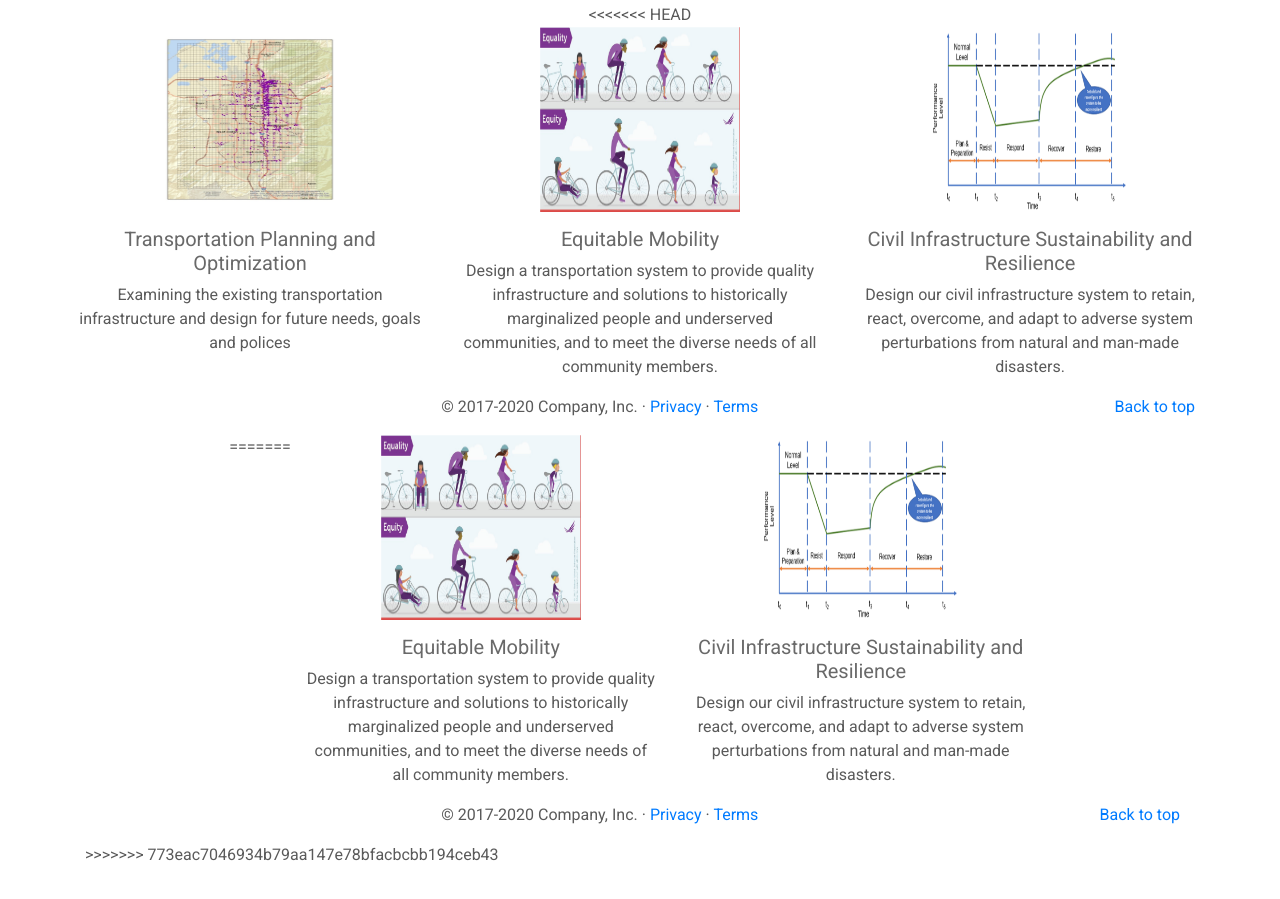
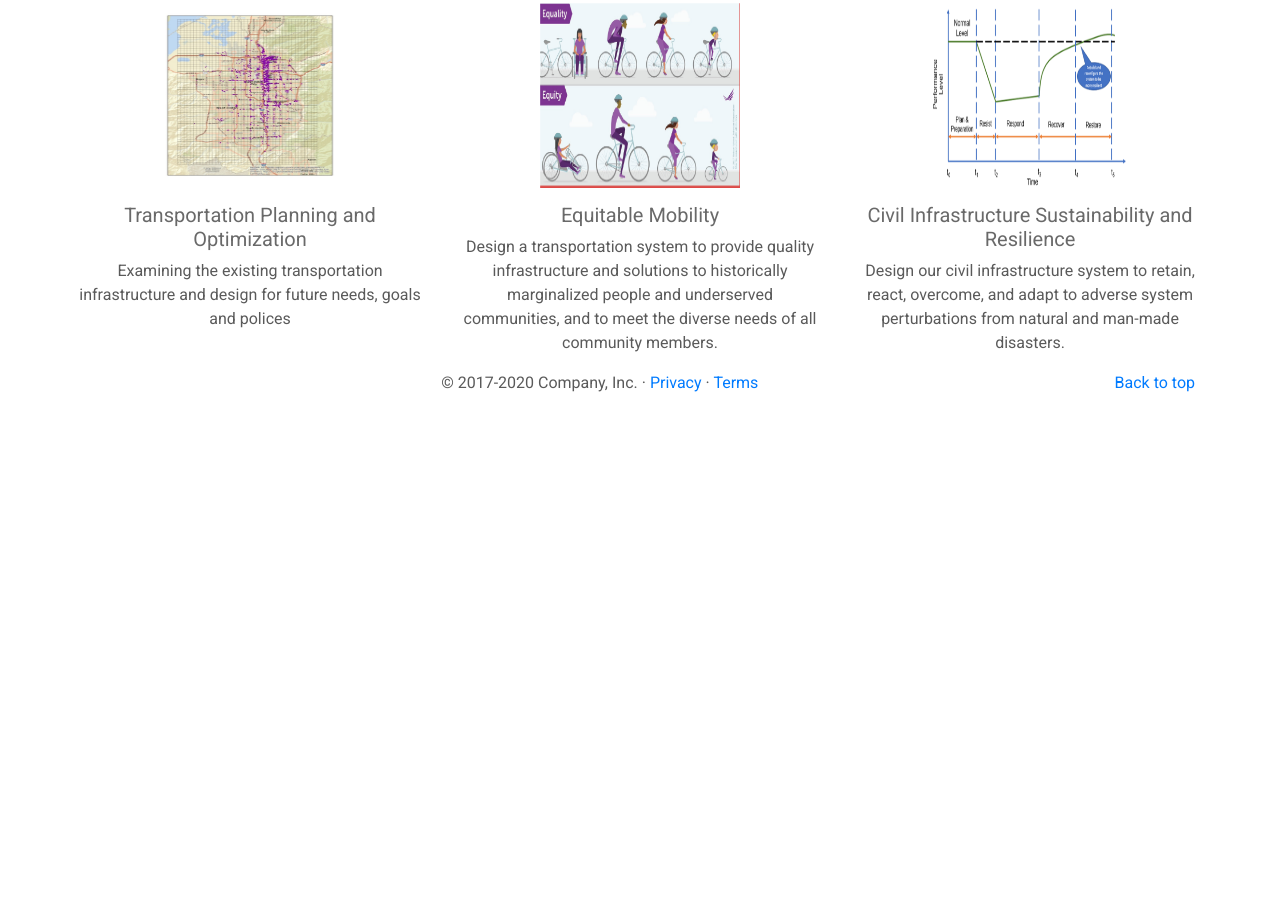
Before and after one commit to utapsdev/utapsdev.github.io, a plain HTML site: page research.html in a window 1280 px wide. Shown: the part 1143-2042 px from the top of the page. After the commit the page ends 1602 px from the top, so only its background shows below. Drawn offline with nearby package versions, Linux system fonts and the light colour scheme; a web font is replaced by a local one.

Commit message:
modified research

```diff
--- a/research.html
+++ b/research.html
@@ -74,7 +74,6 @@
 						<p> Design operational schemes and strategies to improver users travel experiences </p>
 					</div>
 				</div>
-<<<<<<< HEAD
 				<div class="row gx-2 justify-content-center">
 					<div class="col-lg-4 col-md-12 research">
 						<a href="#"><img src="brand/Reseach/pic4.jpg" id="pics" class="img-responsive fit-img"></a>
@@ -110,42 +109,6 @@
 						<p>&copy; 2017-2020 Company, Inc. &middot; <a href="#">Privacy</a> &middot; <a href="#">Terms</a></p>
 					</footer>
 				</div>
-=======
-
-				<div class="col-lg-4 col-md-6 research">
-				  <a href="#"><img src="brand/Reseach/pic5.png" id="pics"class="img-responsive fit-img" ></a>
-				  <h5 id="research-title">
-					  <a href="#">Equitable Mobility</a>
-				  </h5>
-				  <div class="reseach-description">
-					  <p >
-						Design a transportation system to provide quality infrastructure and solutions to historically marginalized people and underserved communities, and to meet the diverse needs of all community members.
-					  </p>
-				  </div>
-				</div>
-
-				<div class="col-lg-4 col-md-6 research">
-				  <a href="#"><img src="brand/Reseach/pic6.png" id="pics"class="img-responsive fit-img" ></a>
-				  <h5 id="research-title">
-					  <a href="#">Civil Infrastructure Sustainability and Resilience</a>
-				  </h5>
-				  <div class="reseach-description">
-					  <p >
-						Design our civil infrastructure system to retain, react, overcome, and adapt to adverse system perturbations from natural and man-made disasters.
-					  </p>
-				  </div>
-
-		  </div>
-  		</div>
-
-		<!-- footer part -->
-		<div class="container">
-			<footer>
-				<a class="float-right" href="#">Back to top</a>
-				<p>&copy; 2017-2020 Company, Inc. &middot; <a href="#">Privacy</a> &middot; <a href="#">Terms</a></p>
-			</footer>
-		</div>
->>>>>>> 773eac7046934b79aa147e78bfacbcbb194ceb43
 	</main>
 	<script src="https://code.jquery.com/jquery-3.5.1.slim.min.js" integrity="sha384-DfXdz2htPH0lsSSs5nCTpuj/zy4C+OGpamoFVy38MVBnE+IbbVYUew+OrCXaRkfj" crossorigin="anonymous"></script>
 	<script>
```
